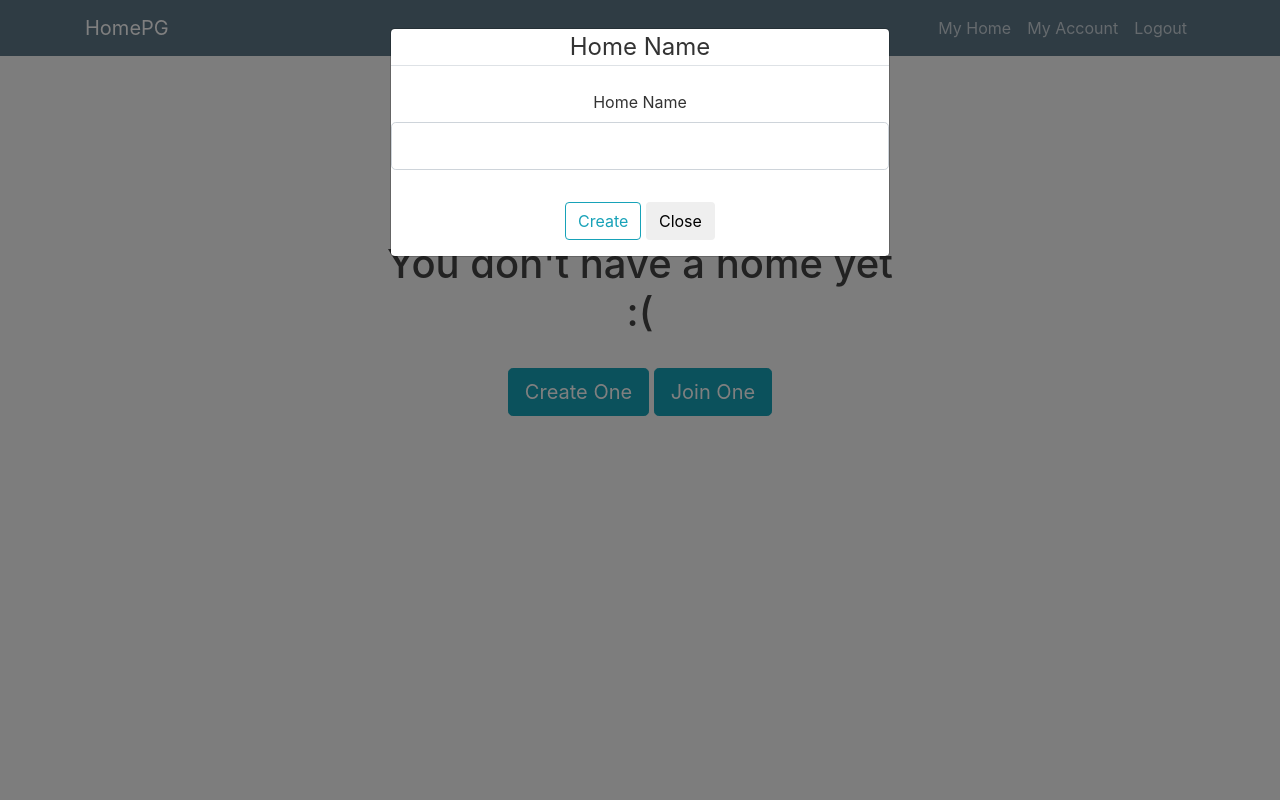
After one commit to ar929ra/homepg, a Flask app: page /my_home in a window 1280 px wide, after a click on "Create One". The commit adds this page. Run offline with Flask 2, Linux system fonts and the light colour scheme; the visitor is signed in with stand-in values (Sample User, id 1); data comes from the database, SQL or seed files in the repository; some libraries are stand-ins or nearby versions.

Commit message:
multiple MyHome dev

```diff
--- a/homepg/forms.py
+++ b/homepg/forms.py
@@ -32,3 +32,7 @@ class LoginForm(FlaskForm):
     password = PasswordField('Password', validators=[DataRequired()])
     remember = BooleanField('Remember Me')
     submit = SubmitField('Login')
+
+class CreateHome(FlaskForm):
+    name = StringField('Home Name', validators=[DataRequired()])
+    submit = SubmitField('Create')
--- a/homepg/models.py
+++ b/homepg/models.py
@@ -12,7 +12,13 @@ class User(db.Model, UserMixin):
     email = db.Column(db.String(120), unique=True, nullable = False)
     image_file = db.Column(db.String(20), nullable = False, default = 'default.jpg')
     password = db.Column(db.String(60), nullable = False)
-    #posts = db.relationship('Post', backref='author', lazy = True)
+    household_id = db.Column(db.Integer, db.ForeignKey('household.id'), nullable = False, default = -1)
 
     def __repr__(self):
-        return f"User('{self.username}', '{self.email}', '{self.image_file}')"
+        return f"User('{self.username}', '{self.email}', '{self.image_file}', '{self.household_id}')"
+
+
+class Household(db.Model):
+	id = db.Column(db.Integer, primary_key=True)
+	name = db.Column(db.String(20), nullable = False)
+	users = db.relationship('User', backref='household', lazy = True)
--- a/homepg/routes.py
+++ b/homepg/routes.py
@@ -1,13 +1,29 @@
 from flask import render_template, url_for, flash, redirect, request
 from homepg import app, db, bcrypt
-from homepg.models import User
-from homepg.forms import RegistrationForm, LoginForm
+from homepg.models import User, Household
+from homepg.forms import RegistrationForm, LoginForm, CreateHome
 from flask_login import login_user, current_user, logout_user, login_required
 
 @app.route("/")
 @app.route("/home")
 def home():
     return render_template('home.html')
+
+@app.route("/my_home", methods=['GET', 'POST'])
+def my_home():
+    if not current_user.is_authenticated:
+        return render_template('home.html')
+
+    else:
+        household = User.query.filter_by(email = current_user.email).first()
+        household_id = household.household_id
+
+    form = CreateHome()
+    if form.validate_on_submit():
+        home = Household(name = form.name.data)
+        print(home.id)
+
+    return render_template('my_home.html', household = household_id, form = form)
 
 @app.route("/register", methods=['GET', 'POST'])
 def register():
@@ -31,7 +47,7 @@ def register():
 @app.route("/login", methods=['GET', 'POST'])
 def login():
     if current_user.is_authenticated:
-        return redirect(url_for('home'))
+        return redirect(url_for('my_home'))
 
     form = LoginForm()
     if form.validate_on_submit():
@@ -40,7 +56,7 @@ def login():
         if user and bcrypt.check_password_hash(user.password, form.password.data):
             login_user(user, remember=form.remember.data)
             next_page = request.args.get('next')
-            return redirect(next_page) if next_page else redirect(url_for('home'))
+            return redirect(next_page) if next_page else redirect(url_for('my_home'))
 
         else:
             flash('Login Unsuccessful. Please check email and password', 'danger')
--- a/homepg/static/main.css
+++ b/homepg/static/main.css
@@ -6,6 +6,20 @@ body {
 
 h1, h2, h3, h4, h5, h6 {
   color: #444444;
+}
+
+.Absolute-Center {
+  margin: auto;
+  position: absolute;
+  top: 0; left: 0; bottom: 0; right: 0;
+}
+
+.Absolute-Center.is-Responsive {
+  width: 50%;
+  height: 50%;
+  min-width: 200px;
+  max-width: 600px;
+  padding: 40px;
 }
 
 .bg-steel {
--- a/homepg/templates/layout.html
+++ b/homepg/templates/layout.html
@@ -16,20 +16,25 @@
     <header class="site-header">
       <nav class="navbar navbar-expand-md navbar-dark bg-steel fixed-top">
         <div class="container">
+          {% if current_user.is_authenticated %}
+          <a class="navbar-brand mr-4" href="/my_home">HomePG</a>
+          {% else %}
           <a class="navbar-brand mr-4" href="/">HomePG</a>
+          {% endif %}
           <button class="navbar-toggler" type="button" data-toggle="collapse" data-target="#navbarToggle" aria-controls="navbarToggle" aria-expanded="false" aria-label="Toggle navigation">
             <span class="navbar-toggler-icon"></span>
           </button>
           <div class="collapse navbar-collapse" id="navbarToggle">
             <!-- Navbar Right Side -->
             <div class="navbar-nav ml-auto">
-                <a class="nav-item nav-link" href="">About</a>
               {% if current_user.is_authenticated %}
-                <a class="nav-item nav-link" href="">My Home</a>
-                <a class="nav-item nav-link" href="">Logout</a>
+                <a class="nav-item nav-link" href="{{ url_for('my_home') }}">My Home</a>
+                <a class="nav-item nav-link" href="">My Account</a>
+                <a class="nav-item nav-link" href="{{ url_for('logout') }}">Logout</a>
               {% else %}
                 <a class="nav-item nav-link" href="{{ url_for('login') }}">Login</a>
                 <a class="nav-item nav-link" href="{{ url_for('register') }}">Register</a>
+                <a class="nav-item nav-link" href="">About</a>
               {% endif %}
             </div>
           </div>
--- /dev/null
+++ b/homepg/templates/my_home.html
@@ -0,0 +1,52 @@
+{% extends "layout.html" %}
+{% block content %}
+ 	{% if household == -1 %}
+ 		<div class="container">
+  			<div class="row">
+  				<div class="Absolute-Center is-Responsive text-center">
+  					<h1>You don't have a home yet :(</h1><br>
+
+				    <button type="button" class="btn btn-info btn-lg" data-toggle="modal" data-target="#myModal">Create One</button>
+				     <button type="button" class="btn btn-info btn-lg">Join One</button>
+
+					<!-- Modal -->
+					<div id="myModal" class="modal fade" role="dialog">
+					  <div class="modal-dialog">
+
+					    <!-- Modal content-->
+					    <div class="modal-content">
+						    <form method="POST" action="">
+					            {{ form.hidden_tag() }}
+					            <fieldset class="form-group">
+					                <legend class="border-bottom mb-4">Home Name</legend>
+					                <div class="form-group">
+					                    {{ form.name.label(class="form-control-label") }}
+					                    {% if form.name.errors %}
+					                        {{ form.name(class="form-control form-control-lg is-invalid") }}
+					                        <div class="invalid-feedback">
+					                            {% for error in form.name.errors %}
+					                                <span>{{ error }}</span>
+					                            {% endfor %}
+					                        </div>
+					                    {% else %}
+					                        {{ form.name(class="form-control form-control-lg") }}
+					                    {% endif %}
+					                </div>
+					            </fieldset>
+					            <div class="form-group">
+					                {{ form.submit(class="btn btn-outline-info") }}
+					                <button type="button" class="btn btn-default" data-dismiss="modal">Close</button>
+					            </div>
+					        </form>
+					    </div>
+					   </div>
+
+					  </div>
+					</div>
+  				</div>
+  			</div>
+  		</div>
+ 	{% else %}
+
+ 	{% endif %}
+{% endblock content %}
```
Also changed, not shown: other parts of homepg/static/main.css (+0 -60 lines).
